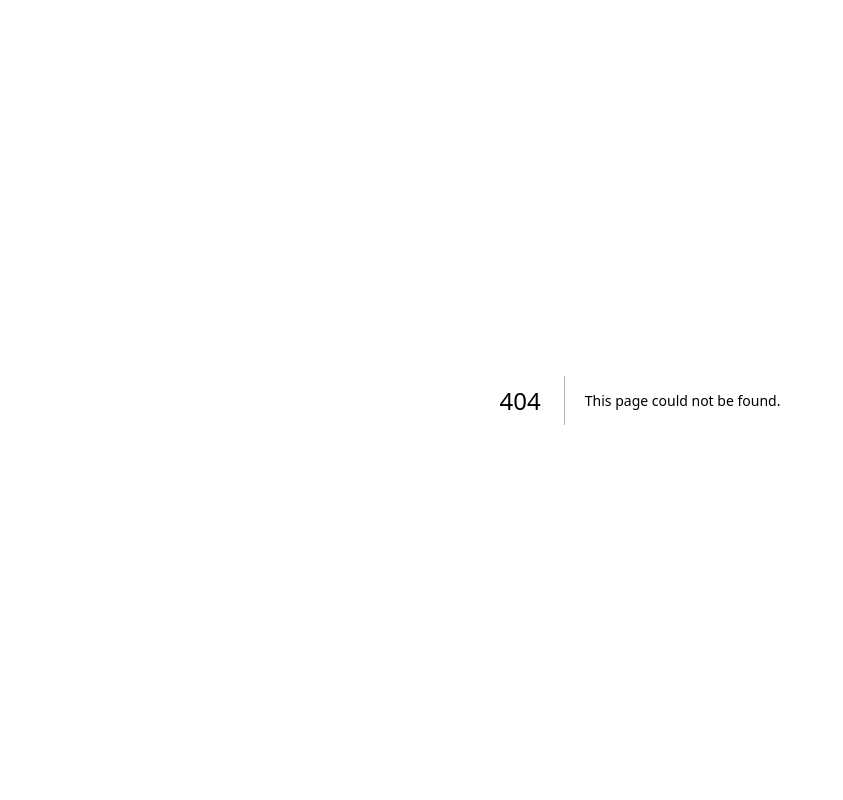
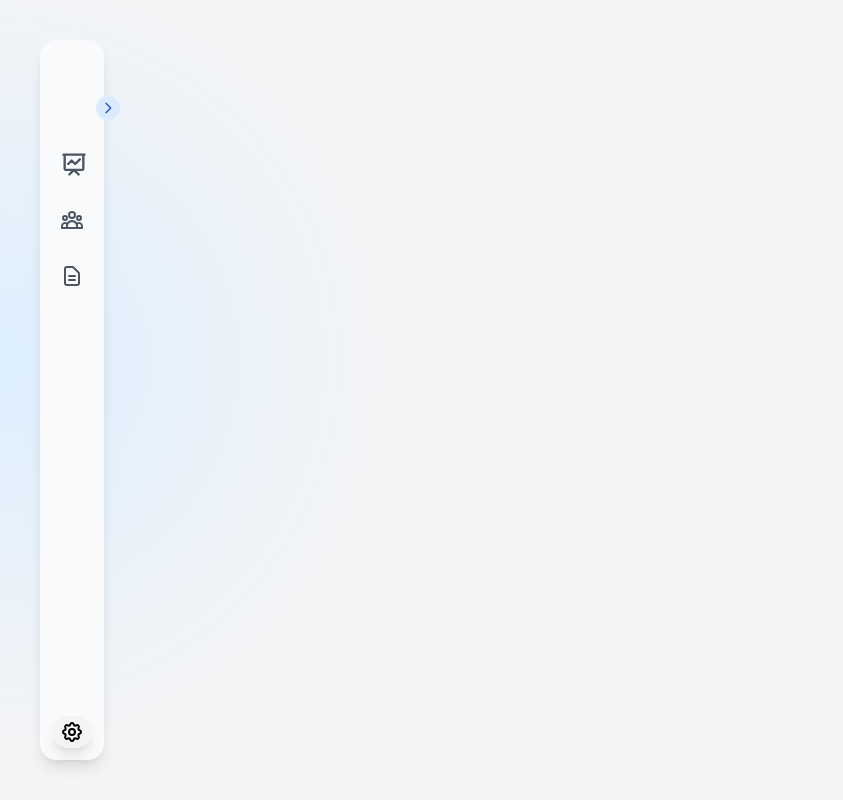
Before and after one commit to Dopeamin/junior_hackathon, a Next.js app: page /dashboard/members/1 in a window 1280 px wide. Before the commit this address had no page. Shown: the whole page, without its empty margins (0-843 px from the left). Built offline with nearby package versions, Linux system fonts and the light colour scheme.

Commit message:
adds new screenshots

```diff
--- a/components/landing_page/hero.tsx
+++ b/components/landing_page/hero.tsx
@@ -29,7 +29,7 @@ export const Hero = () => {
           </div>
         </Wrapper>
       </div>
-      <div className="relative w-full max-w-[1200px] mx-auto relative h-[600px] -translate-y-[150px]">
+      <div className="relative w-full max-w-[900px] mx-auto relative h-[600px] -translate-y-[150px]">
         <Image
           src={"/screenshot.png"}
           alt={"screenshot"}
--- a/pages/_app.tsx
+++ b/pages/_app.tsx
@@ -1,20 +1,6 @@
-import "../styles/globals.css";
-import type { AppProps } from "next/app";
-import { Inter, Montserrat } from "@next/font/google";
-
-const montserrat = Montserrat();
+import '../styles/globals.css'
+import type { AppProps } from 'next/app'
 
 export default function App({ Component, pageProps }: AppProps) {
-  return (
-    <>
-
-      <style jsx global>{`
-        html {
-          font-family: ${montserrat.style.fontFamily};
-        }
-      `}</style>
-
-      <Component className={montserrat.className} {...pageProps} />
-    </>
-  );
+  return <Component className="font-Roboto" {...pageProps} />
 }
--- /dev/null
+++ b/pages/_document.tsx
@@ -0,0 +1,20 @@
+import Document, { Html, Head, Main, NextScript } from "next/document";
+
+function MyDocument() {
+  return (
+    <Html>
+      <Head>
+        <link
+          href="https://fonts.googleapis.com/css2?family=Montserrat:wght@100;200&display=swap"
+          rel="stylesheet"
+        />
+      </Head>
+      <body>
+        <Main />
+        <NextScript />
+      </body>
+    </Html>
+  );
+}
+
+export default MyDocument;
--- /dev/null
+++ b/pages/dashboard/members/[id].tsx
@@ -0,0 +1,9 @@
+import { DashboardLayout } from "../../../components/dashboard/layout";
+
+export default function Member() {
+  return (
+    <DashboardLayout>
+      <div></div>
+    </DashboardLayout>
+  );
+}
--- /dev/null
+++ b/pages/dashboard/members/add.tsx
@@ -0,0 +1,9 @@
+import { DashboardLayout } from "../../../components/dashboard/layout";
+
+export default function Add() {
+  return (
+    <DashboardLayout>
+      <div></div>
+    </DashboardLayout>
+  );
+}
--- a/tailwind.config.js
+++ b/tailwind.config.js
@@ -1,4 +1,6 @@
-/** @type {import('tailwindcss').Config} */
+import('tailwindcss').Config
+const defaultTheme = require("tailwindcss/defaultTheme");
+
 module.exports = {
   content: [
     "./app/**/*.{js,ts,jsx,tsx}",
@@ -6,7 +8,11 @@ module.exports = {
     "./components/**/*.{js,ts,jsx,tsx}",
   ],
   theme: {
-    extend: {},
+    extend: {
+      fontFamily: {
+        Montserrat: ["Montserrat", ...defaultTheme.fontFamily.sans],
+      },
+    },
   },
   plugins: [],
 }
```
Also changed, not shown: components/landing_page/about.tsx (+1 -1 lines), public/screenshot.png, public/screenshot2.png.
